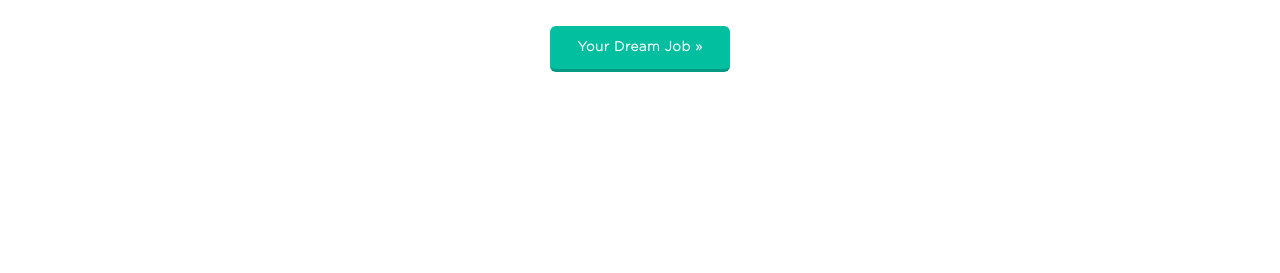
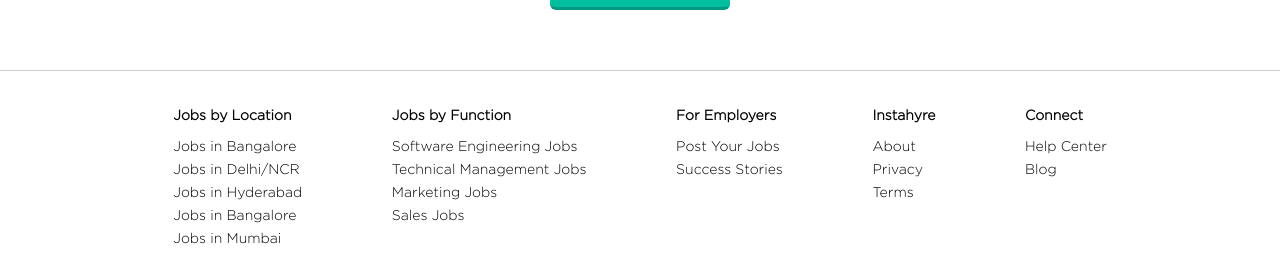
Before and after one commit to Rakesh-pilly/Instahyre, a React (Create React App) app in the folder project_instahyre/: page / in a window 1280 px wide. Shown: the part 2499-2772 px from the top of the page. Before the commit the page ends 2621 px from the top, so only its background shows below. Built offline with nearby package versions, Linux system fonts and the light colour scheme.

Commit message:
navbar was updated

```diff
--- /dev/null
+++ b/project_instahyre/src/components/Footer/Footer.jsx
@@ -0,0 +1,109 @@
+import styled from 'styled-components'
+
+
+const Div = styled.div`
+
+        display:grid;
+        justify-content:center;
+        grid-template-columns:repeat(5,auto);
+        grid-gap:7%;
+        border-top:1px solid #cecccc;
+        margin: 10px 0;
+        padding:20px 0;
+
+
+        >div{
+
+        }
+        ul{
+           list-style-type: none;
+           margin:0;
+           padding:0;
+           font-size:14px;
+
+        }
+        h4{
+            font-size:14px;
+        }
+
+        li{
+            margin-top:10px;
+
+        }
+`
+
+export default function Footer(){
+
+    return (
+        <Div>
+        <div>
+
+        <h4>Jobs by Location</h4>
+
+            <ul>
+
+                <li>Jobs in Bangalore</li>
+                <li>Jobs in Delhi/NCR</li>
+                <li>Jobs in Hyderabad</li>
+                <li>Jobs in Bangalore</li>
+                <li>Jobs in Mumbai</li>
+
+            </ul>
+
+        </div>
+
+        <div>
+            <h4>Jobs by Function</h4>
+            <ul>
+
+                <li>Software Engineering Jobs</li>
+                <li>Technical Management Jobs</li>
+                <li> Marketing Jobs</li>
+                <li> Sales Jobs</li>
+
+
+            </ul>
+        </div>
+
+        <div>
+            <h4> For Employers</h4>
+            <ul>
+
+                <li>Post Your Jobs</li>
+                <li> Success Stories</li>
+
+
+            </ul>
+        </div>
+
+
+        <div>
+            <h4>Instahyre </h4>
+            <ul>
+
+                <li>About</li>
+                <li> Privacy</li>
+                <li>Terms</li>
+
+            </ul>
+        </div>
+
+
+        <div>
+            <h4>Connect </h4>
+            <ul>
+
+                <li>Help Center</li>
+                <li>Blog</li>
+
+
+            </ul>
+        </div>
+
+
+
+
+        </Div>
+    )
+
+}
--- a/project_instahyre/src/components/Home.jsx
+++ b/project_instahyre/src/components/Home.jsx
@@ -3,6 +3,7 @@ import CompanyDisplay from './Home/CompanyDisplay'
 import Index from './Home/Index'
 import Info from './Home/Info'
 import TestimonialCont from './Home/TestimonialBox/TestimonalCont'
+import Footer from './Footer/Footer'
 
 
 const Home = () => {
@@ -18,7 +19,7 @@ const Home = () => {
          <TestimonialCont/>
 
 
-
+         <Footer/>
         </div>
     )
 }
--- a/project_instahyre/src/components/Home/IndexLogin.jsx
+++ b/project_instahyre/src/components/Home/IndexLogin.jsx
@@ -4,7 +4,7 @@ import styled from 'styled-components'
 export default function IndexLogin(props){
 
     const Div = styled.div`
-    width: 100vw;
+    width: 99vw;
     height: 500px;
     background-image :linear-gradient(rgba(255,255,255,.2), rgba(255,255,255,.2)), url("https://static.instahyre.com/images/home/back-image.jpg");
     background-repeat : no-repeat;
--- a/project_instahyre/src/components/Navbar.jsx
+++ b/project_instahyre/src/components/Navbar.jsx
@@ -1,5 +1,8 @@
 import React, { useState } from 'react'
 import {Route, Link, Switch } from "react-router-dom";
+
+import styled from 'styled-components'
+
 import Login from "./Login";
 import Signup from "./Signup";
 import Navcandidate from "./Navcandidate"
@@ -7,6 +10,50 @@ import Home from "./Home";
 
 import OpportunityViews from './Opportunities/OpportunityViews'
 import Opportunities from './Opportunities/Opportunities';
+
+const Div = styled.div`
+  display:grid;
+  align-items: center;
+  height: 50px ;
+  background: #414654;
+  position:sticky;
+  z-index:100;
+  top:0;
+  width:94vw;
+  grid-template-columns:auto auto;
+  justify-content:space-between;
+  overflow: hidden;
+
+  padding-right:3vw;
+  padding-left:3vw;
+
+  ul{
+    display:flex;
+
+
+  }
+  li{
+
+    list-style-type:none;
+    margin-left: 1rem;
+
+
+
+  }
+  a{
+    display:block;
+    color:white;
+    text-decoration:none;
+  }
+  img{
+    width:88px;
+    height:18px;
+  }
+  li:hover{
+    opacity:0.7;
+  }
+
+`
 
 const Navbar = () => {
   const [signup,setSignup] = useState('');
@@ -27,6 +74,14 @@ console.log(l,s)
     if(!l && !s){
       return (
         <div>
+
+          <Div>
+            <div>
+              <img src = "https://static.instahyre.com/images/logos/logo.png" alt= 'logo' />
+            </div>
+
+          <div>
+
             <ul>
       <li>
         <Link to="/">Home</Link>
@@ -45,6 +100,9 @@ console.log(l,s)
       </li>
 
     </ul>
+
+    </div>
+    </Div>
     <Switch>
               <Route exact path='/' component={Home}></Route>
               <Route exact path='/login' render={() => <Login prop={(x) => handleLogin(x)}  title={`Props through render`} />}></Route>
```
